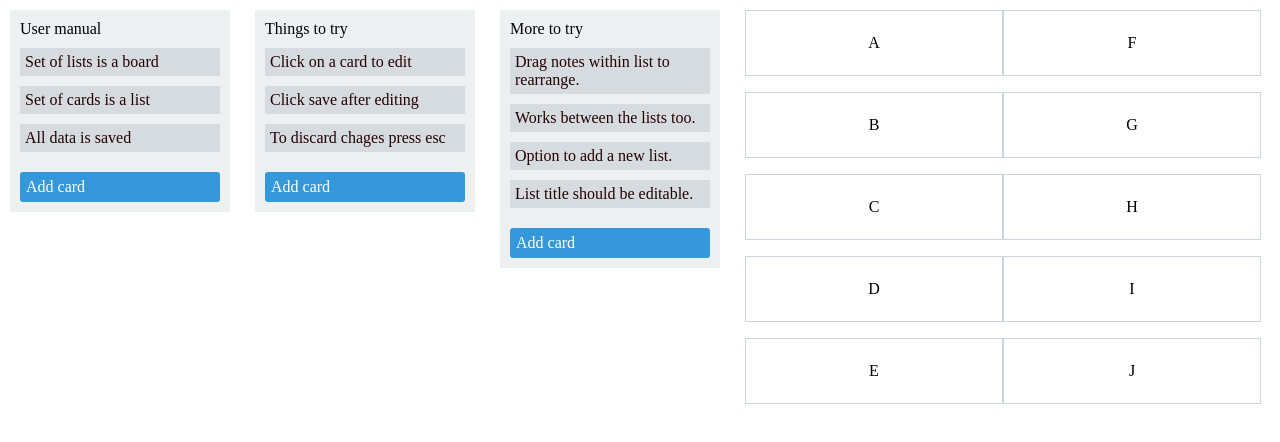
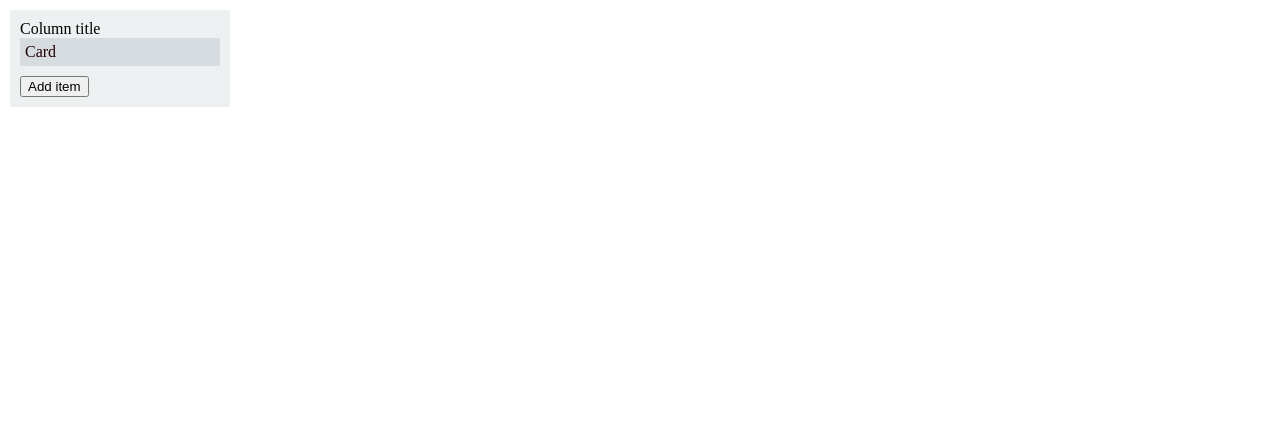
Before and after one commit to itzvinoth/notlify, a Vue app in the folder notlify-front/: page /new in a window 1280 px wide. Shown: the top 442 px of the page. Built offline with nearby package versions, Linux system fonts and the light colour scheme.

Commit message:
feat: revamping the project from scratch again

```diff
--- a/notlify-front/src/App.vue
+++ b/notlify-front/src/App.vue
@@ -1,17 +1,16 @@
 <script setup>
-// import { RouterLink, RouterView } from "vue-router";
-import WorkSpace from "@/components/WorkSpace.vue";
+import { RouterLink, RouterView } from "vue-router";
+// import WorkSpace from "@/components/WorkSpace.vue";
 </script>
 
 <template>
 	<div class="main-container">
 		<!-- <img alt="Vue logo" class="logo" src="@/assets/logo.svg" width="125" height="125" /> -->
-		<div class="wrapper">
+		<!-- <div class="wrapper">
 			<WorkSpace />
-		</div>
+		</div> -->
+		<RouterView />
 	</div>
-
-	<!-- <RouterView /> -->
 </template>
 
 <style lang="scss">
--- /dev/null
+++ b/notlify-front/src/assets/kanban.scss
@@ -0,0 +1,27 @@
+.kb-container {
+	display: flex;
+}
+.kb__columns {
+	// flex: 1;
+	width: 200px;
+	background-color: #ecf0f1;
+	margin-right: 25px;
+	padding: 10px;
+	min-height: 10px;
+}
+.kb__card--item {
+	background-color: #d5dbdf;
+	color: #240202;
+	padding: 5px;
+	// margin-bottom: 10px;
+	cursor: pointer;
+	user-select: none;
+}
+.kb__drop-zone {
+	height: 10px;
+	// transition: background 0.15s, height 0.15s;
+}
+.kb__drop-zone__active {
+	height: 25px;
+	background: rgba(0, 0, 0, 0.25);
+}
--- a/notlify-front/src/assets/style.scss
+++ b/notlify-front/src/assets/style.scss
@@ -63,5 +63,6 @@ nav a:first-of-type {
 		margin-top: 1rem;
 	}
 }
+@import "./kanban";
 @import "./workspace";
 @import "./transition";
--- a/notlify-front/src/components/WorkSpace.vue
+++ b/notlify-front/src/components/WorkSpace.vue
@@ -219,9 +219,6 @@ export default {
 			this.lists[key]['cards'].push(newCard)
 			this.resetting(key)
 		},
-		getList (list) {
-			return this.listItems.filter((item) => item.list === list)
-		},
 		startDrag (event, card, listKey) {
 			this.draggableCardOriginListId = listKey
 			event.dataTransfer.dropEffect = 'move'
--- a/notlify-front/src/router/index.js
+++ b/notlify-front/src/router/index.js
@@ -1,5 +1,6 @@
 import { createRouter, createWebHistory } from "vue-router";
 import HomeView from "../views/HomeView.vue";
+import KanbanView from "../views/KanbanView.vue"
 
 const router = createRouter({
 	history: createWebHistory(import.meta.env.BASE_URL),
@@ -8,6 +9,11 @@ const router = createRouter({
 	    path: "/",
 	    name: "home",
 	    component: HomeView,
+	  },
+	  {
+	    path: "/new",
+	    name: "kanban",
+	    component: KanbanView,
 	  },
 	  {
 	    path: "/about",
--- /dev/null
+++ b/notlify-front/src/views/KanbanView.vue
@@ -0,0 +1,25 @@
+<template>
+	<div class="kb-container">
+		<div class="kb__columns">
+			<div class="kb__title">
+				Column title
+			</div>
+			<div class="kb__cards">
+				<div class="kb__card--item" contenteditable>Card</div>
+				<div class="kb__drop-zone"></div>
+			</div>
+			<button class="kb__add-item" type="button">Add item</button>
+		</div>
+	</div>
+</template>
+
+<script>
+export default {
+	name: 'kanban',
+	data () {
+		return {
+
+		}
+	}
+}
+</script>
```
Also changed, not shown: notlify-front/src/mock/sample.json (added, +29 -0 lines).
